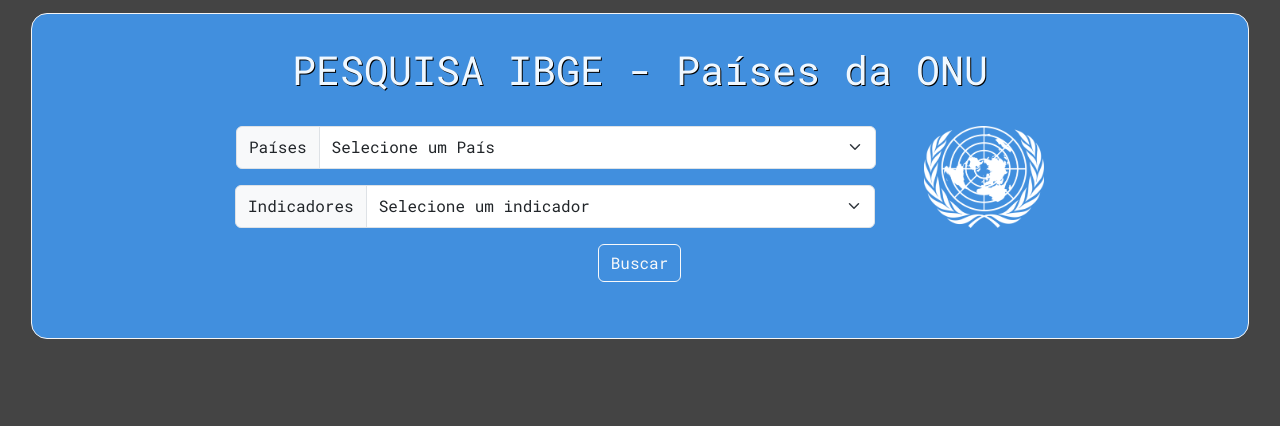
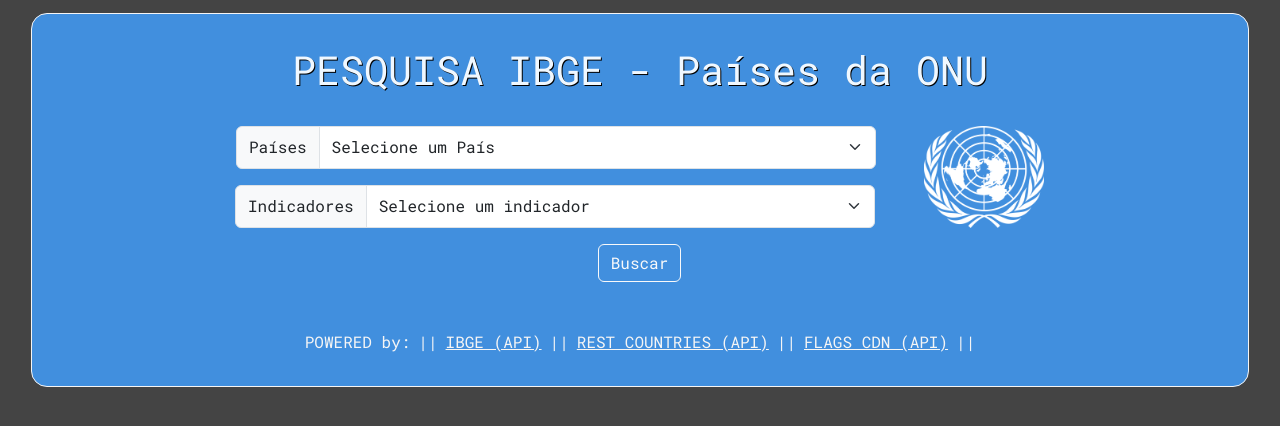
Before and after one commit to RafaJMS/ProjetoInformacoesPaises, a React (Vite) app in the folder IBGE-Países/: page / in a window 1280 px wide. Shown: the top 426 px of the page. Built offline with nearby package versions, Linux system fonts and the light colour scheme.

Commit message:
Projeto Final

```diff
--- a/IBGE-Países/index.html
+++ b/IBGE-Países/index.html
@@ -11,8 +11,5 @@
     <div id="root"></div>
 
     <script type="module" src="/src/main.jsx"></script>
-    <script src="https://cdnjs.cloudflare.com/ajax/libs/jquery/3.7.1/jquery.min.js" integrity="sha512-v2CJ7UaYy4JwqLDIrZUI/4hqeoQieOmAZNXBeQyjo21dadnwR+8ZaIJVT8EE2iyI61OV8e6M8PP2/4hpQINQ/g==" crossorigin="anonymous" referrerpolicy="no-referrer"></script>
-    <script src="https://cdnjs.cloudflare.com/ajax/libs/jquery.mask/1.14.16/jquery.mask.min.js" integrity="sha512-pHVGpX7F/27yZ0ISY+VVjyULApbDlD0/X0rgGbTqCE7WFW5MezNTWG/dnhtbBuICzsd0WQPgpE4REBLv+UqChw==" crossorigin="anonymous" referrerpolicy="no-referrer"></script>
-    <script src="https://cdn.jsdelivr.net/npm/chart.js"></script>
   </body>
 </html>
--- a/IBGE-Países/src/App.css
+++ b/IBGE-Países/src/App.css
@@ -163,6 +163,22 @@
     border-radius: 0.5rem;
 }
 
+.powered-box{
+    display: flex;
+    flex-direction: row;
+    gap: 0.5rem;
+    justify-content: center;
+    align-items: center;
+    color: whitesmoke;
+}
+.powered-box a{
+    color: whitesmoke;
+
+}
+.powered-box a:hover{
+    color: rgb(143, 208, 230);
+    cursor: pointer;
+}
 #error{
     color: rgb(252, 74, 74);
 }
--- a/IBGE-Países/src/App.jsx
+++ b/IBGE-Países/src/App.jsx
@@ -1,7 +1,6 @@
 import {useEffect, useState} from 'react'
 import axios from 'axios'
 import './App.css'
-import Chart from "chart.js/auto"
 
 
 function App() {
@@ -472,6 +471,16 @@
 
             :<div></div>}
           </div>
+          <div className='powered-box'>
+          <span hre>POWERED by:</span>
+          <span>||</span>
+          <a href='https://servicodados.ibge.gov.br/api/docs/paises#api-_'>IBGE (API)</a>
+          <span>||</span>
+          <a href='https://restcountries.com/#rest-countries'>REST COUNTRIES (API)</a>
+          <span>||</span>
+          <a href='https://flagpedia.net/download/api'>FLAGS CDN (API)</a>
+          <span>||</span>
+          </div>
         </div>
       </div>
 
```
